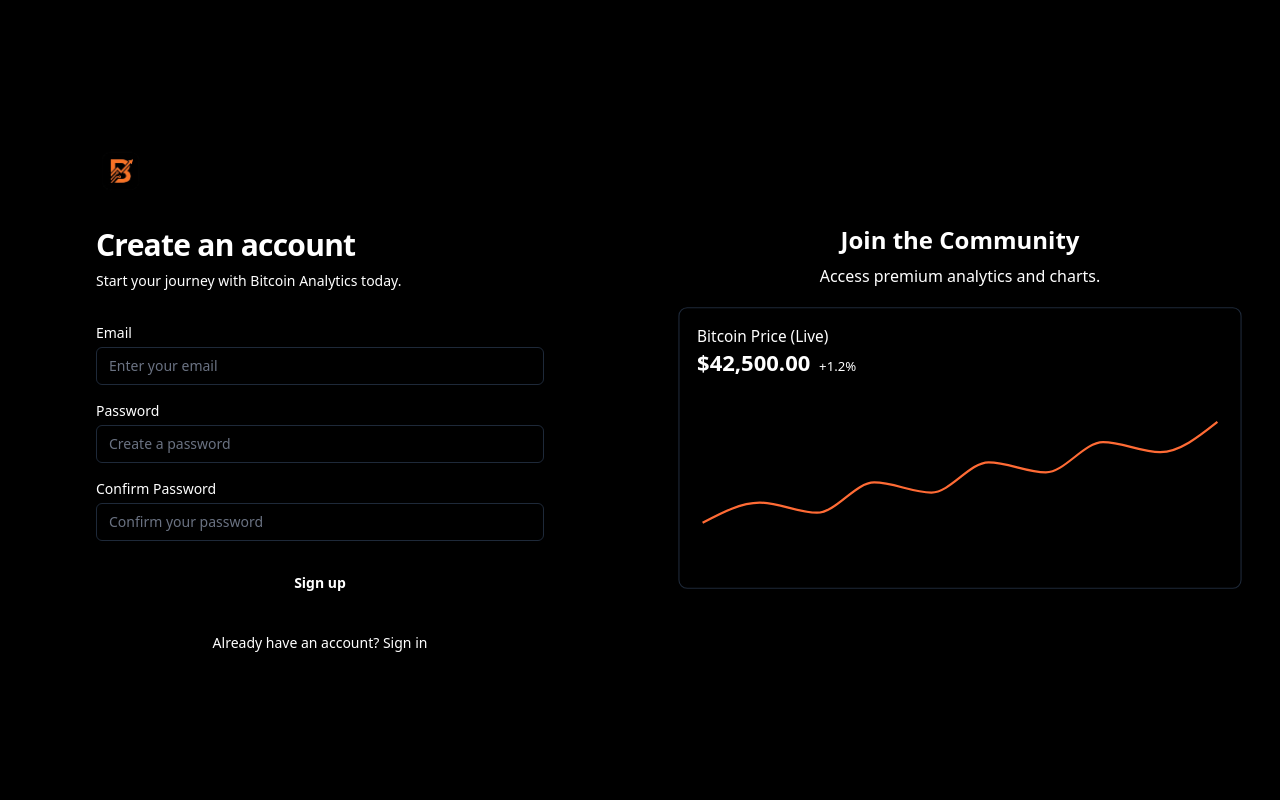
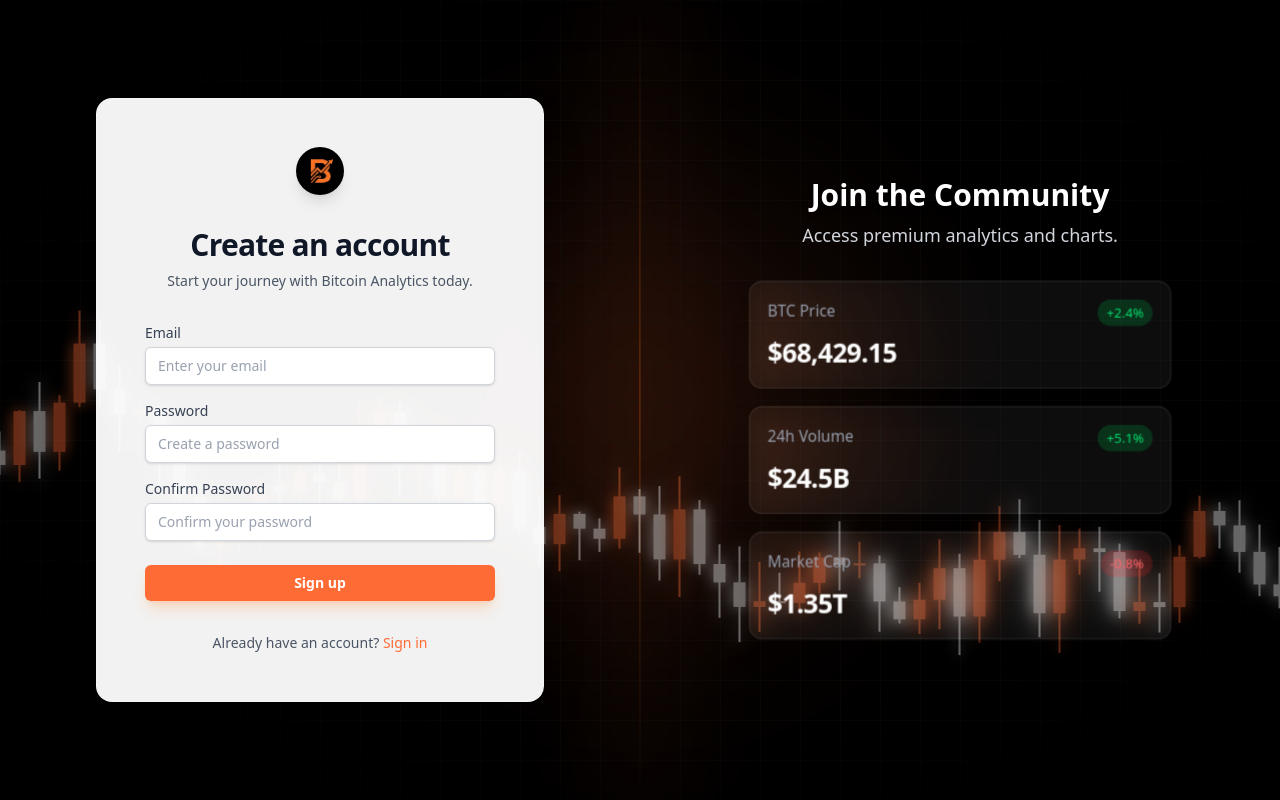
Before and after one commit to DOX69/Bitcoin-analysis, a Next.js app in the folder app/: page /signup in a window 1280 px wide. Built offline with nearby package versions, Linux system fonts and the light colour scheme.

Commit message:
sign page improved

```diff
--- a/app/src/app/globals.css
+++ b/app/src/app/globals.css
@@ -14,25 +14,26 @@
   --color-primary-orange: #FF6B35;
   --color-primary-black: #1A1A1A;
   --color-text-primary: #1A1A1A;
+  --color-text-primary: #1A1A1A;
   --color-bg-landing-gradient: linear-gradient(135deg, #FF6B35 0%, #1A1A1A 100%);
 }
 
-@layer base {
-  * {
-    @apply border-gray-800;
+@layer utilities {
+  .bg-primary-orange {
+    background-color: var(--color-primary-orange);
   }
 
-  body {
-    @apply bg-black text-white;
-    font-family: 'Inter', -apple-system, BlinkMacSystemFont, 'Segoe UI', 'Roboto', 'Oxygen',
-      'Ubuntu', 'Cantarell', 'Fira Sans', 'Droid Sans', 'Helvetica Neue',
-      sans-serif;
-    -webkit-font-smoothing: antialiased;
-    -moz-osx-font-smoothing: grayscale;
+  .text-primary-orange {
+    color: var(--color-primary-orange);
   }
-}
 
-@layer utilities {
+  .hover\:bg-orange-600:hover {
+    background-color: #ea580c;
+  }
+
+  .focus\:ring-primary-orange:focus {
+    --tw-ring-color: var(--color-primary-orange);
+  }
 
   /* Glassmorphism card effect */
   .glass-card {
--- a/app/src/app/page.tsx
+++ b/app/src/app/page.tsx
@@ -5,12 +5,14 @@ import Hero from '@/components/landing/Hero';
 import Features from '@/components/landing/Features';
 import Footer from '@/components/landing/Footer';
 import EnergyBeam from '@/components/landing/EnergyBeam';
+import EnergyGraph from '@/components/landing/EnergyGraph';
 
 export default function Home() {
   return (
     <main className="relative min-h-screen bg-black overflow-hidden selection:bg-orange-500/30">
       {/* Background Ambience */}
       <EnergyBeam />
+      <EnergyGraph />
 
       {/* Header Navigation */}
       <Header />
--- a/app/src/app/signup/page.tsx
+++ b/app/src/app/signup/page.tsx
@@ -4,7 +4,9 @@ import React, { useState } from 'react';
 import Image from 'next/image';
 import Link from 'next/link';
 import { useRouter } from 'next/navigation';
-import AuthPreviewChart from '../../components/AuthPreviewChart';
+import AuthKPIs from '../../components/AuthKPIs';
+import EnergyBeam from '../../components/landing/EnergyBeam';
+import EnergyGraph from '../../components/landing/EnergyGraph';
 
 export default function SignupPage() {
     const router = useRouter();
@@ -30,28 +32,31 @@ export default function SignupPage() {
     };
 
     return (
-        <div className="min-h-screen flex flex-col md:flex-row bg-primary-dark font-sans text-text-primary">
+        <div className="min-h-screen flex flex-col md:flex-row bg-primary-dark font-sans text-text-primary relative overflow-hidden">
+            <EnergyBeam />
+            <EnergyGraph />
+
             {/* Left Section: Auth Form */}
-            <div className="w-full md:w-1/2 flex flex-col justify-center items-center p-8 bg-backgrounds-dark relative z-10">
-                <div className="w-full max-w-md space-y-8">
+            <div className="w-full md:w-1/2 flex flex-col justify-center items-center p-8 relative z-10">
+                <div className="w-full max-w-md bg-white/95 backdrop-blur-xl rounded-2xl shadow-2xl p-8 md:p-12 space-y-8 border border-white/20">
                     {/* Logo */}
-                    <div className="flex justify-center md:justify-start">
-                        <div className="relative w-12 h-12 rounded-full overflow-hidden">
+                    <div className="flex justify-center">
+                        <Link href="/" className="relative w-12 h-12 rounded-full overflow-hidden shadow-lg shadow-black/10 hover:shadow-orange-500/20 transition-all duration-300 hover:scale-110 cursor-pointer block">
                             <Image
                                 src="/logo_B_ai_bg_removed.png"
                                 alt="Bitcoin Analytics Logo"
                                 fill
-                                className="object-cover"
+                                className="object-cover bg-black"
                                 priority
                             />
-                        </div>
+                        </Link>
                     </div>
 
-                    <div className="text-center md:text-left">
-                        <h1 className="text-3xl font-bold tracking-tight text-white">
+                    <div className="text-center">
+                        <h1 className="text-3xl font-bold tracking-tight text-gray-900">
                             Create an account
                         </h1>
-                        <p className="mt-2 text-sm text-secondary-gray">
+                        <p className="mt-2 text-sm text-gray-600">
                             Start your journey with Bitcoin Analytics today.
                         </p>
                     </div>
@@ -59,7 +64,7 @@ export default function SignupPage() {
                     <form className="mt-8 space-y-6" onSubmit={handleSignup}>
                         <div className="space-y-4">
                             <div>
-                                <label htmlFor="email" className="block text-sm font-medium text-secondary-gray">
+                                <label htmlFor="email" className="block text-sm font-medium text-gray-700">
                                     Email
                                 </label>
                                 <input
@@ -70,13 +75,13 @@ export default function SignupPage() {
                                     required
                                     value={formData.email}
                                     onChange={handleChange}
-                                    className="mt-1 block w-full rounded-md border border-secondary-charcoal bg-secondary-black px-3 py-2 text-white placeholder-gray-500 focus:border-primary-orange focus:outline-none focus:ring-1 focus:ring-primary-orange sm:text-sm"
+                                    className="mt-1 block w-full rounded-md border border-gray-300 bg-white px-3 py-2 text-gray-900 placeholder-gray-400 focus:border-primary-orange focus:outline-none focus:ring-1 focus:ring-primary-orange sm:text-sm shadow-sm transition-all duration-200"
                                     placeholder="Enter your email"
                                 />
                             </div>
 
                             <div>
-                                <label htmlFor="password" className="block text-sm font-medium text-secondary-gray">
+                                <label htmlFor="password" className="block text-sm font-medium text-gray-700">
                                     Password
                                 </label>
                                 <input
@@ -87,13 +92,13 @@ export default function SignupPage() {
                                     required
                                     value={formData.password}
                                     onChange={handleChange}
-                                    className="mt-1 block w-full rounded-md border border-secondary-charcoal bg-secondary-black px-3 py-2 text-white placeholder-gray-500 focus:border-primary-orange focus:outline-none focus:ring-1 focus:ring-primary-orange sm:text-sm"
+                                    className="mt-1 block w-full rounded-md border border-gray-300 bg-white px-3 py-2 text-gray-900 placeholder-gray-400 focus:border-primary-orange focus:outline-none focus:ring-1 focus:ring-primary-orange sm:text-sm shadow-sm transition-all duration-200"
                                     placeholder="Create a password"
                                 />
                             </div>
 
                             <div>
-                                <label htmlFor="confirmPassword" className="block text-sm font-medium text-secondary-gray">
+                                <label htmlFor="confirmPassword" className="block text-sm font-medium text-gray-700">
                                     Confirm Password
                                 </label>
                                 <input
@@ -104,7 +109,7 @@ export default function SignupPage() {
                                     required
                                     value={formData.confirmPassword}
                                     onChange={handleChange}
-                                    className="mt-1 block w-full rounded-md border border-secondary-charcoal bg-secondary-black px-3 py-2 text-white placeholder-gray-500 focus:border-primary-orange focus:outline-none focus:ring-1 focus:ring-primary-orange sm:text-sm"
+                                    className="mt-1 block w-full rounded-md border border-gray-300 bg-white px-3 py-2 text-gray-900 placeholder-gray-400 focus:border-primary-orange focus:outline-none focus:ring-1 focus:ring-primary-orange sm:text-sm shadow-sm transition-all duration-200"
                                     placeholder="Confirm your password"
                                 />
                             </div>
@@ -113,42 +118,41 @@ export default function SignupPage() {
                         <div>
                             <button
                                 type="submit"
-                                className="group relative flex w-full justify-center rounded-md bg-primary-orange px-4 py-2 text-sm font-semibold text-white hover:bg-primary-orange/90 focus:outline-none focus:ring-2 focus:ring-primary-orange focus:ring-offset-2 focus:ring-offset-gray-900"
+                                className="group relative flex w-full justify-center rounded-md bg-primary-orange px-4 py-2 text-sm font-semibold text-white hover:bg-orange-600 focus:outline-none focus:ring-2 focus:ring-primary-orange focus:ring-offset-2 focus:ring-offset-gray-50 shadow-lg shadow-orange-500/20 transition-all duration-300 hover:scale-[1.02]"
                             >
                                 Sign up
                             </button>
                         </div>
                     </form>
 
-                    <p className="mt-2 text-center text-sm text-secondary-gray">
+                    <p className="mt-2 text-center text-sm text-gray-600">
                         Already have an account?{' '}
-                        <Link href="/login" className="font-medium text-primary-orange hover:text-primary-orange/80">
+                        <Link href="/login" className="font-medium text-primary-orange hover:text-orange-600">
                             Sign in
                         </Link>
                     </p>
                 </div>
             </div>
 
-            {/* Right Section: Graph Preview (Reused) */}
-            <div className="hidden md:flex md:w-1/2 bg-secondary-black relative overflow-hidden flex-col justify-center items-center p-12">
-                <div className="absolute inset-0 bg-[radial-gradient(ellipse_at_center,_var(--tw-gradient-stops))] from-primary-orange/10 via-backgrounds-dark to-backgrounds-dark opacity-50 pointer-events-none"></div>
+            {/* Right Section: KPI Preview (Reused) */}
+            <div className="hidden md:flex md:w-1/2 relative overflow-hidden flex-col justify-center items-center p-12 z-10">
                 <div className="z-10 w-full max-w-lg space-y-6">
-                    <div className="text-center mb-8">
-                        <h2 className="text-2xl font-bold text-white mb-2">Join the Community</h2>
-                        <p className="text-secondary-gray">Access premium analytics and charts.</p>
+                    <div className="text-center mb-12">
+                        <h2 className="text-3xl font-bold text-white mb-2 drop-shadow-md">Join the Community</h2>
+                        <p className="text-gray-300 text-lg">Access premium analytics and charts.</p>
                     </div>
-                    <div className="h-64 scale-110">
-                        <AuthPreviewChart />
+                    <div className="flex justify-center transform scale-110">
+                        <AuthKPIs />
                     </div>
                 </div>
             </div>
 
             {/* Mobile Preview Fallback */}
-            <div className="md:hidden p-6 bg-secondary-black">
+            <div className="md:hidden p-6 bg-white/95 backdrop-blur-sm z-10 border-t border-gray-200">
                 <div className="mb-4">
-                    <h3 className="text-white font-semibold mb-2">Preview</h3>
-                    <div className="h-40">
-                        <AuthPreviewChart />
+                    <h3 className="text-gray-900 font-semibold mb-2">Market Overview</h3>
+                    <div className="transform scale-90 origin-top">
+                        <AuthKPIs />
                     </div>
                 </div>
             </div>
--- /dev/null
+++ b/app/src/components/AuthKPIs.tsx
@@ -0,0 +1,34 @@
+import React from 'react';
+import { theme } from '@/theme';
+
+const KPI_DATA = [
+    { label: 'BTC Price', value: '$68,429.15', change: '+2.4%', isPositive: true },
+    { label: '24h Volume', value: '$24.5B', change: '+5.1%', isPositive: true },
+    { label: 'Market Cap', value: '$1.35T', change: '-0.8%', isPositive: false },
+];
+
+export default function AuthKPIs() {
+    return (
+        <div className="grid grid-cols-1 gap-4 w-full max-w-sm">
+            {KPI_DATA.map((kpi, index) => (
+                <div
+                    key={index}
+                    className="flex flex-col p-4 rounded-xl border border-white/10 bg-white/5 backdrop-blur-md shadow-xl transition-transform hover:scale-105"
+                >
+                    <div className="flex justify-between items-start mb-2">
+                        <span className="text-sm text-gray-400 font-medium">{kpi.label}</span>
+                        <span className={`text-xs px-2 py-1 rounded-full ${kpi.isPositive
+                                ? 'bg-green-500/20 text-green-400'
+                                : 'bg-red-500/20 text-red-400'
+                            }`}>
+                            {kpi.change}
+                        </span>
+                    </div>
+                    <div className="text-2xl font-bold text-white tracking-tight">
+                        {kpi.value}
+                    </div>
+                </div>
+            ))}
+        </div>
+    );
+}
--- a/app/src/components/PriceChart.tsx
+++ b/app/src/components/PriceChart.tsx
@@ -42,14 +42,15 @@ interface PriceChartProps {
     loading?: boolean;
     showRsi?: boolean;
     type?: 'line' | 'candlestick';
+    currencySymbol?: string;
 }
 
-const PriceChart: React.FC<PriceChartProps> = ({ data, loading = false, showRsi = false, type = 'line' }) => {
+const PriceChart: React.FC<PriceChartProps> = ({ data, loading = false, showRsi = false, type = 'line', currencySymbol = '$' }) => {
     const chartData = {
         datasets: [
             ...(type === 'line' ? [{
                 type: 'line' as const,
-                label: 'Bitcoin Price (USD)',
+                label: `Bitcoin Price (${currencySymbol})`,
                 data: data.map((item) => ({
                     x: new Date(item.date).getTime(),
                     y: item.close
@@ -74,7 +75,7 @@ const PriceChart: React.FC<PriceChartProps> = ({ data, loading = false, showRsi
                 yAxisID: 'y',
             }] : [{
                 type: 'candlestick' as const,
-                label: 'Bitcoin Price (USD)',
+                label: `Bitcoin Price (${currencySymbol})`,
                 data: data.map((item) => ({
                     x: new Date(item.date).getTime(),
                     o: item.open,
@@ -178,13 +179,13 @@ const PriceChart: React.FC<PriceChartProps> = ({ data, loading = false, showRsi
                         if (context.dataset.type === 'candlestick') {
                             const raw = context.raw;
                             return [
-                                `O: ${formatPrice(raw.o)}`,
-                                `H: ${formatPrice(raw.h)}`,
-                                `L: ${formatPrice(raw.l)}`,
-                                `C: ${formatPrice(raw.c)}`
+                                `O: ${currencySymbol}${formatPrice(raw.o)}`,
+                                `H: ${currencySymbol}${formatPrice(raw.h)}`,
+                                `L: ${currencySymbol}${formatPrice(raw.l)}`,
+                                `C: ${currencySymbol}${formatPrice(raw.c)}`
                             ];
                         }
-                        return '$' + formatPrice(context.parsed.y);
+                        return currencySymbol + formatPrice(context.parsed.y);
                     },
                 },
             },
@@ -228,7 +229,7 @@ const PriceChart: React.FC<PriceChartProps> = ({ data, loading = false, showRsi
                         size: 11,
                     },
                     callback: function (value: any) {
-                        return formatPrice(value);
+                        return currencySymbol + formatPrice(value);
                     },
                 },
             },
--- a/app/src/components/dashboard/DashboardClient.tsx
+++ b/app/src/components/dashboard/DashboardClient.tsx
@@ -171,6 +171,12 @@ export default function DashboardClient({
                                 loading={false}
                                 showRsi={showRsi}
                                 type={chartType}
+                                currencySymbol={{
+                                    'USD': '$',
+                                    'EUR': '€',
+                                    'GBP': '£',
+                                    'CHF': 'Fr'
+                                }[initialCurrency] || '$'}
                             />
                         </div>
 
--- a/app/src/components/dashboard/DashboardHeader.tsx
+++ b/app/src/components/dashboard/DashboardHeader.tsx
@@ -101,9 +101,9 @@ const DashboardHeader: React.FC<DashboardHeaderProps> = ({ currentPage = 'Dashbo
                                         Settings
                                     </Link>
                                     <hr className="my-1 border-gray-700" />
-                                    <button className="block w-full text-left px-4 py-2 text-sm text-red-400 hover:bg-gray-800">
+                                    <Link href="/" className="block w-full text-left px-4 py-2 text-sm text-red-400 hover:bg-gray-800">
                                         Logout
-                                    </button>
+                                    </Link>
                                 </div>
                             </div>
                         )}
--- /dev/null
+++ b/app/src/components/landing/EnergyGraph.tsx
@@ -0,0 +1,168 @@
+'use client';
+
+import React, { useEffect, useRef } from 'react';
+import { theme } from '@/theme';
+
+interface Candle {
+    open: number;
+    high: number;
+    low: number;
+    close: number;
+    x: number;
+}
+
+export default function EnergyGraph() {
+    const canvasRef = useRef<HTMLCanvasElement>(null);
+
+    useEffect(() => {
+        const canvas = canvasRef.current;
+        if (!canvas) return;
+
+        const ctx = canvas.getContext('2d');
+        if (!ctx) return;
+
+        let animationFrameId: number;
+        let scrollOffset = 0;
+        const candleWidth = 12;
+        const candleGap = 8;
+        const totalCandleSpace = candleWidth + candleGap;
+
+        // Data state
+        let candles: Candle[] = [];
+
+        const generateInitialData = (width: number, height: number) => {
+            const count = Math.ceil(width / totalCandleSpace) + 5; // Extra buffer
+            const data: Candle[] = [];
+            let prevClose = height / 2;
+
+            for (let i = 0; i < count; i++) {
+                const change = (Math.random() - 0.5) * (height * 0.15); // Volatility
+                let open = prevClose;
+                let close = open + change;
+
+                // Keep within bounds
+                if (close < height * 0.2) close = height * 0.2 + Math.abs(change);
+                if (close > height * 0.8) close = height * 0.8 - Math.abs(change);
+
+                const high = Math.max(open, close) + Math.random() * (height * 0.05);
+                const low = Math.min(open, close) - Math.random() * (height * 0.05);
+
+                data.push({
+                    open,
+                    high,
+                    low,
+                    close,
+                    x: i * totalCandleSpace
+                });
+                prevClose = close;
+            }
+            return data;
+        };
+
+        const updateData = (width: number, height: number) => {
+            // Remove candles that have scrolled off screen
+            if (candles.length > 0 && candles[0].x - scrollOffset < -totalCandleSpace) {
+                candles.shift();
+
+                // Add new candle at the end
+                const lastCandle = candles[candles.length - 1];
+                const change = (Math.random() - 0.5) * (height * 0.15);
+                let open = lastCandle.close;
+                let close = open + change;
+
+                // Keep within bounds
+                if (close < height * 0.2) close = height * 0.2 + Math.abs(change);
+                if (close > height * 0.8) close = height * 0.8 - Math.abs(change);
+
+                const high = Math.max(open, close) + Math.random() * (height * 0.05);
+                const low = Math.min(open, close) - Math.random() * (height * 0.05);
+
+                candles.push({
+                    open,
+                    high,
+                    low,
+                    close,
+                    x: lastCandle.x + totalCandleSpace
+                });
+
+                // Adjust scroll offset to keep coordinate system consistent basically
+                // Actually, simpler to just shift all x values?
+                // Let's stick to global scrollOffset for smooth animation,
+                // but resetting it periodically or shifting x is better for infinite scroll.
+                // Approach: specific shift.
+                candles.forEach(c => c.x -= totalCandleSpace);
+                scrollOffset -= totalCandleSpace;
+            }
+        };
+
+        const resize = () => {
+            canvas.width = window.innerWidth;
+            canvas.height = window.innerHeight;
+            candles = generateInitialData(canvas.width, canvas.height);
+        };
+
+        window.addEventListener('resize', resize);
+        resize();
+
+        const draw = () => {
+            if (!ctx || !canvas) return;
+
+            ctx.clearRect(0, 0, canvas.width, canvas.height);
+
+            // Update Logic
+            scrollOffset += 0.5; // Scroll speed
+            updateData(canvas.width, canvas.height);
+
+            // Drawing
+            candles.forEach(candle => {
+                const drawX = candle.x - scrollOffset;
+
+                // Skip if off-screen (optimization)
+                if (drawX < -totalCandleSpace || drawX > canvas.width) return;
+
+                const isUp = candle.close < candle.open; // Canvas Y axis is inverted (0 at top)
+                // Note: In financial charts, Open < Close is UP.
+                // In Canvas Y: 0 is top. So lower Y value means higher "physical" position.
+                // If Close (Y=100) < Open (Y=200), the price went UP visually.
+
+                const color = isUp ? theme.colors.primary.orange : '#FFFFFF';
+                // Glow settings
+                ctx.shadowBlur = 15;
+                ctx.shadowColor = color;
+                ctx.fillStyle = color;
+                ctx.strokeStyle = color;
+                ctx.lineWidth = 2;
+
+                // Draw Wick (High to Low)
+                ctx.beginPath();
+                ctx.moveTo(drawX + candleWidth / 2, candle.high);
+                ctx.lineTo(drawX + candleWidth / 2, candle.low);
+                ctx.stroke();
+
+                // Draw Body (Open to Close)
+                const bodyTop = Math.min(candle.open, candle.close);
+                const bodyHeight = Math.abs(candle.close - candle.open);
+                // Ensure minimal height for visibility
+                const visualHeight = Math.max(bodyHeight, 2);
+
+                ctx.fillRect(drawX, bodyTop, candleWidth, visualHeight);
+            });
+
+            animationFrameId = requestAnimationFrame(draw);
+        };
+
+        draw();
+
+        return () => {
+            window.removeEventListener('resize', resize);
+            cancelAnimationFrame(animationFrameId);
+        };
+    }, []);
+
+    return (
+        <canvas
+            ref={canvasRef}
+            className="absolute inset-0 z-0 pointer-events-none opacity-40 mix-blend-screen"
+        />
+    );
+}
--- a/app/src/components/landing/Header.tsx
+++ b/app/src/components/landing/Header.tsx
@@ -46,13 +46,13 @@ export default function Header() {
                     {/* Auth Buttons */}
                     <div className="flex items-center gap-3">
                         <Link
-                            href="/auth/login"
+                            href="/login"
                             className="text-sm font-medium text-gray-300 hover:text-white transition-colors"
                         >
                             Sign in
                         </Link>
                         <Link
-                            href="/auth/register"
+                            href="/signup"
                             className="px-4 py-2 text-sm font-medium text-white rounded-lg transition-all hover:scale-105"
                             style={{
                                 background: `linear-gradient(135deg, ${theme.colors.primary.orange} 0%, #d85a2b 100%)`,
--- a/app/src/components/landing/Hero.tsx
+++ b/app/src/components/landing/Hero.tsx
@@ -45,7 +45,7 @@ export default function Hero({ onStart }: HeroProps) {
 
             {/* CTA Button */}
             <Link
-                href="/dashboard"
+                href="/login"
                 className="group relative px-8 py-4 rounded-lg font-semibold text-white transition-all hover:scale-105"
                 style={{
                     background: `linear-gradient(135deg, ${theme.colors.primary.orange} 0%, #d85a2b 100%)`,
```
Also changed, not shown: app/src/app/login/page.tsx (+40 -45 lines), app/src/components/dashboard/StatsPanel.tsx (+29 -16 lines), 1 other file (tests, documents, lock files or other folders).
